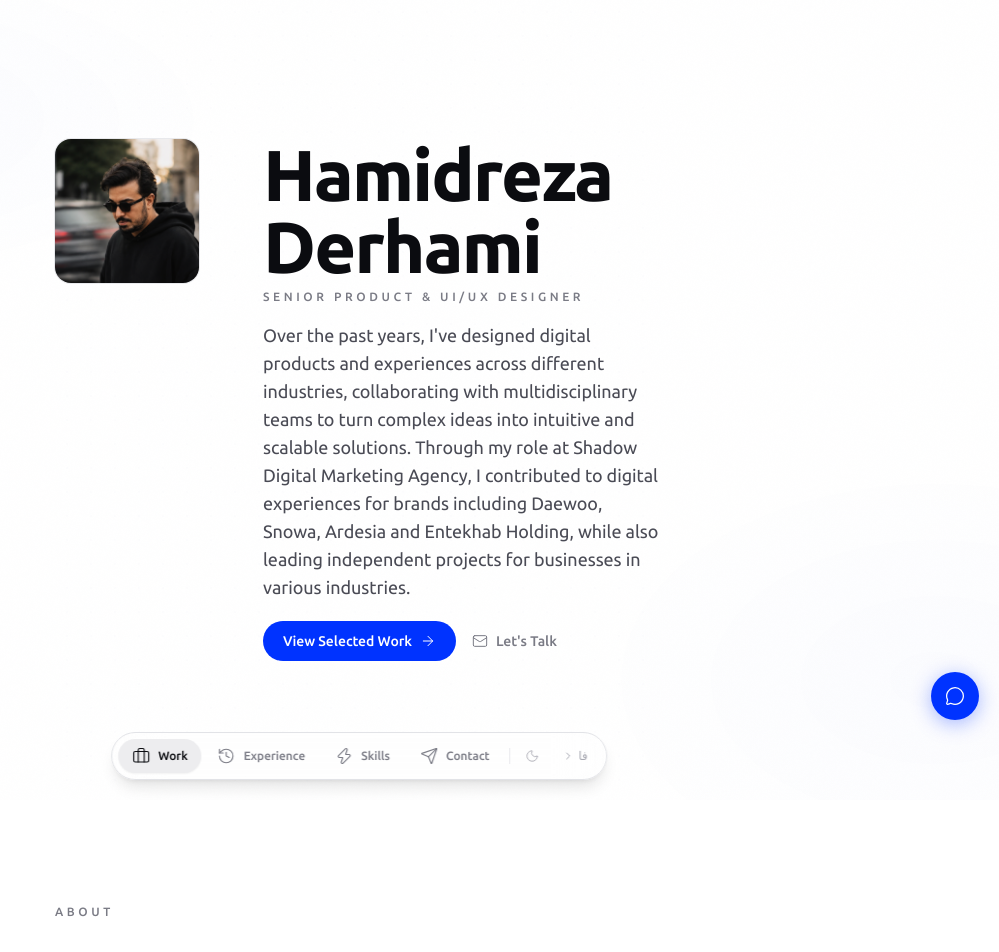
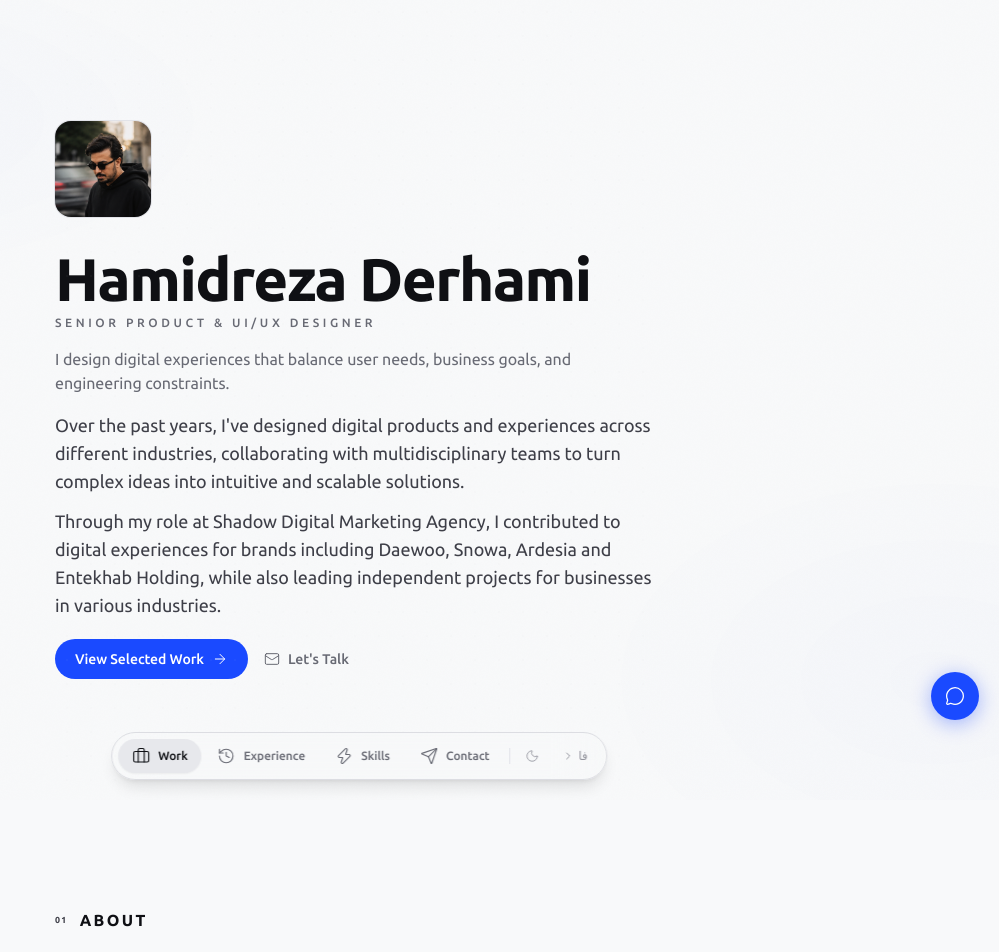
Before and after one commit to derhami/portfolio, a React (Vite) app: page / in a window 1280 px wide. Shown: the top 952 px of the page, without its empty margins (281-1280 px from the left). Built offline with nearby package versions, Linux system fonts and the light colour scheme.

Commit message:
Update project

```diff
--- a/src/components/sections/About.tsx
+++ b/src/components/sections/About.tsx
@@ -1,19 +1,18 @@
 import { useTranslation } from "@/lib/i18n";
 import { FadeIn } from "@/components/ui/FadeIn";
+import { SectionTitle } from "@/components/ui/SectionTitle";
 
 export function About() {
   const { t } = useTranslation();
 
   return (
     <section id="about" className="py-16 sm:py-24 relative">
-      <FadeIn>
-        <p className="section-title text-[0.65rem] sm:text-xs uppercase tracking-[0.3em] text-subtle mb-8 sm:mb-10 font-medium">
-          {t.about.label}
-        </p>
+      <FadeIn variant="fadeIn" duration={0.4}>
+        <SectionTitle id="about">{t.about.label}</SectionTitle>
       </FadeIn>
       <div className="space-y-5 sm:space-y-6">
         {t.about.paragraphs.map((paragraph, i) => (
-          <FadeIn key={i} delay={i * 0.08}>
+          <FadeIn key={i} delay={i * 0.08} variant="blurIn" duration={0.5}>
             <p className="text-sm sm:text-base md:text-lg text-body leading-[1.8]">
               {paragraph}
             </p>
--- a/src/components/sections/Contact.tsx
+++ b/src/components/sections/Contact.tsx
@@ -16,13 +16,13 @@ export function Contact() {
   return (
     <section id="contact" className="min-h-[60vh] flex items-center relative py-16 sm:py-24">
       <div className="w-full space-y-12 sm:space-y-14">
-        <FadeIn>
+        <FadeIn variant="blurIn" duration={0.6}>
           <h2 className="section-title text-3xl sm:text-4xl md:text-5xl font-bold tracking-tight text-title">
             {contact.headline}
           </h2>
         </FadeIn>
 
-        <FadeIn delay={0.1}>
+        <FadeIn delay={0.1} variant="slideUp" duration={0.5}>
           <div className="space-y-4">
             <a href={`mailto:${contact.email}`} className="flex items-center gap-3 text-sm sm:text-base text-body hover:text-title transition-colors duration-200 group">
               <MessageCircle className="w-4 h-4 text-faint group-hover:text-subtle transition-colors" strokeWidth={1.5} />
@@ -39,7 +39,7 @@ export function Contact() {
           </div>
         </FadeIn>
 
-        <FadeIn delay={0.2}>
+        <FadeIn delay={0.2} variant="fadeUp" duration={0.5}>
           <div className="flex flex-wrap gap-2.5">
             {contact.links.map((link) => {
               const Icon = iconMap[link.icon] || Link;
--- a/src/components/sections/Hero.tsx
+++ b/src/components/sections/Hero.tsx
@@ -7,6 +7,8 @@ export function Hero() {
   const { t, dir } = useTranslation();
   const isRtl = dir === "rtl";
   const PrimaryIcon = isRtl ? ArrowLeft : ArrowRight;
+
+  const paragraphs = t.hero.description.split("\n\n").filter(Boolean);
 
   return (
     <section className="min-h-screen flex items-center relative">
@@ -19,43 +21,57 @@ export function Hero() {
         }}
       />
 
-      <div className="w-full relative">
-        <div className="flex flex-col md:flex-row md:items-start md:gap-12 lg:gap-16">
+      <div className="w-full max-w-2xl mx-auto">
+        <div className="flex flex-col">
           {/* Portrait */}
-          <FadeIn delay={0} className="shrink-0 mb-6 md:mb-0">
+          <FadeIn delay={0} variant="scaleIn" className="mb-6" duration={0.6}>
+            <div className="relative inline-block">
+              <div className="absolute -inset-0.5 rounded-2xl bg-gradient-to-br from-brand/20 to-transparent opacity-60 blur-sm" />
               <img
                 src={siteConfig.assets.profile}
                 alt={t.hero.name}
-              loading="lazy"
+                loading="eager"
                 decoding="async"
-              className="w-24 h-24 md:w-32 md:h-32 lg:w-36 lg:h-36 rounded-2xl object-cover ring-1 ring-border bg-surface"
+                className="relative w-16 h-16 sm:w-20 sm:h-20 md:w-24 md:h-24 rounded-2xl object-cover ring-1 ring-border bg-surface"
               />
+            </div>
           </FadeIn>
 
           {/* Content */}
-          <div className="flex-1 space-y-4">
+          <div className="flex-1">
+            <div className="space-y-4">
+              <FadeIn delay={0.1} variant="slideUp" duration={0.55}>
                 <div className="space-y-1.5">
-              <FadeIn delay={0.1}>
-                <h1 className="text-4xl sm:text-5xl md:text-6xl lg:text-7xl font-bold tracking-tight leading-[1.08] text-title">
+                  <h1 className="text-3xl sm:text-4xl md:text-5xl lg:text-6xl font-bold tracking-tight leading-[1.08] text-title whitespace-nowrap">
                     {t.hero.name}
                   </h1>
-              </FadeIn>
-              <FadeIn delay={0.15}>
                   <p className="text-[0.65rem] sm:text-xs uppercase tracking-[0.3em] text-subtle font-medium">
                     {t.hero.role}
                   </p>
+                </div>
               </FadeIn>
+
+              {t.hero.tagline && (
+                <FadeIn delay={0.15} variant="blurIn" duration={0.5}>
+                  <p className="text-sm sm:text-base text-subtle leading-relaxed max-w-xl">
+                    {t.hero.tagline}
+                  </p>
+                </FadeIn>
+              )}
+
+              <FadeIn delay={0.2} variant="fadeUp" duration={0.5}>
+                <div className="space-y-3">
+                  {paragraphs.map((para, i) => (
+                    <p key={i} className="text-sm sm:text-base md:text-lg text-body leading-[1.8]">
+                      {para}
+                    </p>
+                  ))}
                 </div>
-
-            <FadeIn delay={0.2}>
-              <p className="text-sm sm:text-base md:text-lg text-body leading-relaxed max-w-xl">
-                {t.hero.description}
-              </p>
               </FadeIn>
 
               {/* Stats */}
               {t.hero.stats.length > 0 && (
-              <FadeIn delay={0.25}>
+                <FadeIn delay={0.25} variant="fadeIn" duration={0.5}>
                   <div className="flex items-center gap-6 sm:gap-8 pt-1">
                     {t.hero.stats.map((stat, i) => (
                       <div key={i} className="space-y-0.5">
@@ -72,7 +88,7 @@ export function Hero() {
               )}
 
               {/* CTAs */}
-            <FadeIn delay={0.3}>
+              <FadeIn delay={0.3} variant="slideUp" duration={0.45}>
                 <div className="flex items-center gap-4 pt-1">
                   <a
                     href="#work"
@@ -93,6 +109,7 @@ export function Hero() {
             </div>
           </div>
         </div>
+      </div>
     </section>
   );
 }
--- a/src/components/ui/FadeIn.tsx
+++ b/src/components/ui/FadeIn.tsx
@@ -1,31 +1,66 @@
-import { useRef } from "react";
+import { useRef, type ReactNode } from "react";
 import { motion, useInView, type MotionProps } from "framer-motion";
 
+type Variant = "fadeUp" | "fadeIn" | "scaleIn" | "blurIn" | "slideUp";
+
+const variantConfig: Record<
+  Variant,
+  { initial: Record<string, unknown>; animate: Record<string, unknown> }
+> = {
+  fadeUp: {
+    initial: { opacity: 0, y: 20 },
+    animate: { opacity: 1, y: 0 },
+  },
+  fadeIn: {
+    initial: { opacity: 0 },
+    animate: { opacity: 1 },
+  },
+  scaleIn: {
+    initial: { opacity: 0, scale: 0.92 },
+    animate: { opacity: 1, scale: 1 },
+  },
+  blurIn: {
+    initial: { opacity: 0, filter: "blur(6px)", y: 8 },
+    animate: { opacity: 1, filter: "blur(0px)", y: 0 },
+  },
+  slideUp: {
+    initial: { opacity: 0, y: 40 },
+    animate: { opacity: 1, y: 0 },
+  },
+};
+
 interface FadeInProps extends MotionProps {
-  children: React.ReactNode;
+  children: ReactNode;
   className?: string;
   delay?: number;
   duration?: number;
-  y?: number;
+  variant?: Variant;
+  once?: boolean;
 }
 
 export function FadeIn({
   children,
   className,
   delay = 0,
-  duration = 0.45,
-  y = 16,
+  duration = 0.5,
+  variant = "fadeUp",
+  once = true,
   ...props
 }: FadeInProps) {
   const ref = useRef<HTMLDivElement>(null);
-  const isInView = useInView(ref, { once: true, margin: "-40px" });
+  const isInView = useInView(ref, { once, margin: "-40px" });
+  const config = variantConfig[variant];
 
   return (
     <motion.div
       ref={ref}
-      initial={{ opacity: 0, y }}
-      animate={isInView ? { opacity: 1, y: 0 } : { opacity: 0, y }}
-      transition={{ duration, delay, ease: [0.25, 0.1, 0.25, 1] }}
+      initial={config.initial}
+      animate={isInView ? config.animate : config.initial}
+      transition={{
+        duration,
+        delay,
+        ease: [0.22, 0.03, 0.26, 1],
+      }}
       className={className}
       {...props}
     >
@@ -33,3 +68,19 @@ export function FadeIn({
     </motion.div>
   );
 }
+
+/* ─── Stagger container for sequenced children ─── */
+
+interface StaggerProps {
+  children: ReactNode;
+  className?: string;
+  staggerDelay?: number;
+}
+
+export function Stagger({ children, className, staggerDelay = 0.06 }: StaggerProps) {
+  return (
+    <div className={className}>
+      {children}
+    </div>
+  );
+}
--- /dev/null
+++ b/src/components/ui/SectionTitle.tsx
@@ -0,0 +1,34 @@
+import { type ReactNode } from "react";
+
+const sectionIndex: Record<string, string> = {
+  about: "01",
+  work: "02",
+  experience: "03",
+  skills: "04",
+};
+
+interface SectionTitleProps {
+  id: string;
+  children: ReactNode;
+  className?: string;
+}
+
+export function SectionTitle({ id, children, className = "" }: SectionTitleProps) {
+  const index = sectionIndex[id];
+
+  return (
+    <div
+      className={`section-title flex items-center gap-3 mb-8 sm:mb-10 ${className}`}
+    >
+      {index && (
+        <span className="text-[0.55rem] font-semibold text-faint/50 tracking-[0.15em] tabular-nums select-none">
+          {index}
+        </span>
+      )}
+      <h2 className="text-sm sm:text-base font-semibold text-title uppercase tracking-[0.15em]">
+        {children}
+      </h2>
+      <div className="flex-1 h-px bg-gradient-to-r from-border/60 to-transparent" />
+    </div>
+  );
+}
--- a/src/index.css
+++ b/src/index.css
@@ -87,45 +87,45 @@
    ======================================== */
 
 :root {
-  /* Backgrounds */
-  --bg: #FFFFFF;
-  --bg-elevated: #FAFAFB;
+  /* Backgrounds — warm off-white */
+  --bg: #F8F9FA;
+  --bg-elevated: #F2F3F5;
 
-  /* Foregrounds — no opacity, explicit hex */
-  --fg: #0B0C10;
-  --fg-title: #0B0C10;
-  --fg-body: #4A4B55;
-  --fg-subtle: #7A7B85;
-  --fg-faint: #A8A9B2;
+  /* Foregrounds */
+  --fg: #0F1014;
+  --fg-title: #0F1014;
+  --fg-body: #3E3F48;
+  --fg-subtle: #686A74;
+  --fg-faint: #94959E;
 
   /* Borders */
-  --border: #E8E9EC;
-  --border-subtle: #F0F0F2;
+  --border: #E2E3E8;
+  --border-subtle: #EBECF0;
 
   /* Surfaces */
-  --surface: #F5F5F7;
-  --surface-hover: #EDEDEF;
+  --surface: #EFF0F3;
+  --surface-hover: #E7E8EC;
 
   /* Overlays */
-  --bg-overlay: rgba(255, 255, 255, 0.9);
-  --bg-overlay-light: rgba(255, 255, 255, 0.6);
-  --bg-gradient-end: rgba(255, 255, 255, 0.8);
+  --bg-overlay: rgba(248, 249, 250, 0.92);
+  --bg-overlay-light: rgba(248, 249, 250, 0.65);
+  --bg-gradient-end: rgba(248, 249, 250, 0.85);
 
   /* Brand */
-  --brand: #0033FF;
+  --brand: #1A4AFF;
 
   /* Cards */
-  --card-bg: #F7F8FA;
-  --card-border: #ECECEF;
-  --card-bg-solid: #F0F1F4;
+  --card-bg: #F2F3F6;
+  --card-border: #E6E7EC;
+  --card-bg-solid: #EBECF0;
 
   /* Capsule */
-  --capsule-bg: #F0F1F4;
-  --capsule-border: #E2E3E7;
+  --capsule-bg: #EBECF0;
+  --capsule-border: #DCDDE2;
 
   /* Decorative */
-  --dot-color: #D4D5DA;
-  --shadow-color: rgba(0, 0, 0, 0.04);
+  --dot-color: #D0D1D6;
+  --shadow-color: rgba(0, 0, 0, 0.05);
 }
 
 .dark {
@@ -318,7 +318,7 @@ main {
   top: 0;
   z-index: 10;
   background: var(--bg);
-  padding-top: 0.5rem;
+  padding-top: 0.75rem;
   padding-bottom: 0.5rem;
   margin-bottom: 0;
 }
@@ -349,6 +349,38 @@ main {
 }
 
 /* ========================================
+   Icon Animations
+   ======================================== */
+
+a svg, button svg {
+  transition: transform 0.3s cubic-bezier(0.34, 1.56, 0.64, 1),
+              opacity 0.25s ease;
+}
+
+a:hover svg, button:hover svg {
+  transform: scale(1.1);
+}
+
+.dark a:hover svg, .dark button:hover svg {
+  filter: brightness(1.15) drop-shadow(0 0 4px rgba(59, 107, 247, 0.12));
+}
+
+/* Subtle icon entrance */
+.icon-enter {
+  animation: iconPop 0.35s cubic-bezier(0.34, 1.56, 0.64, 1) forwards;
+}
+
+@keyframes iconPop {
+  0% { opacity: 0; transform: scale(0.6); }
+  100% { opacity: 1; transform: scale(1); }
+}
+
+/* Dark mode: enhance thin icons with subtle glow */
+.dark svg[stroke-width="1.5"] {
+  filter: drop-shadow(0 0 1.5px rgba(255, 255, 255, 0.04));
+}
+
+/* ========================================
    Shimmer Animation
    ======================================== */
 
```
Also changed, not shown: src/components/sections/Assistant.tsx (+11 -0 lines), src/components/sections/Experience.tsx (+4 -5 lines), src/components/sections/Skills.tsx (+5 -6 lines), src/components/sections/Work.tsx (+4 -5 lines). Lines whose indentation alone changed are shown as unchanged.
